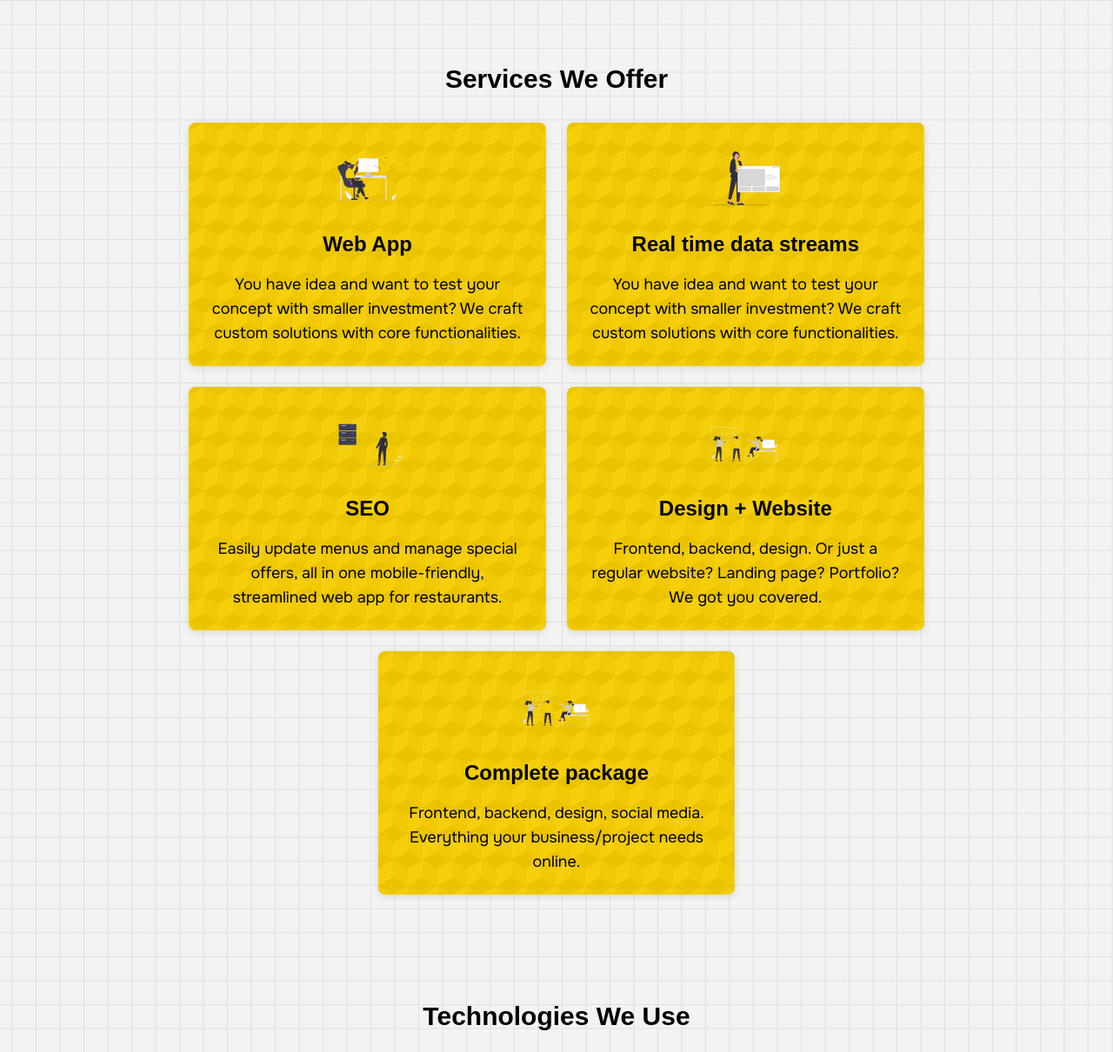
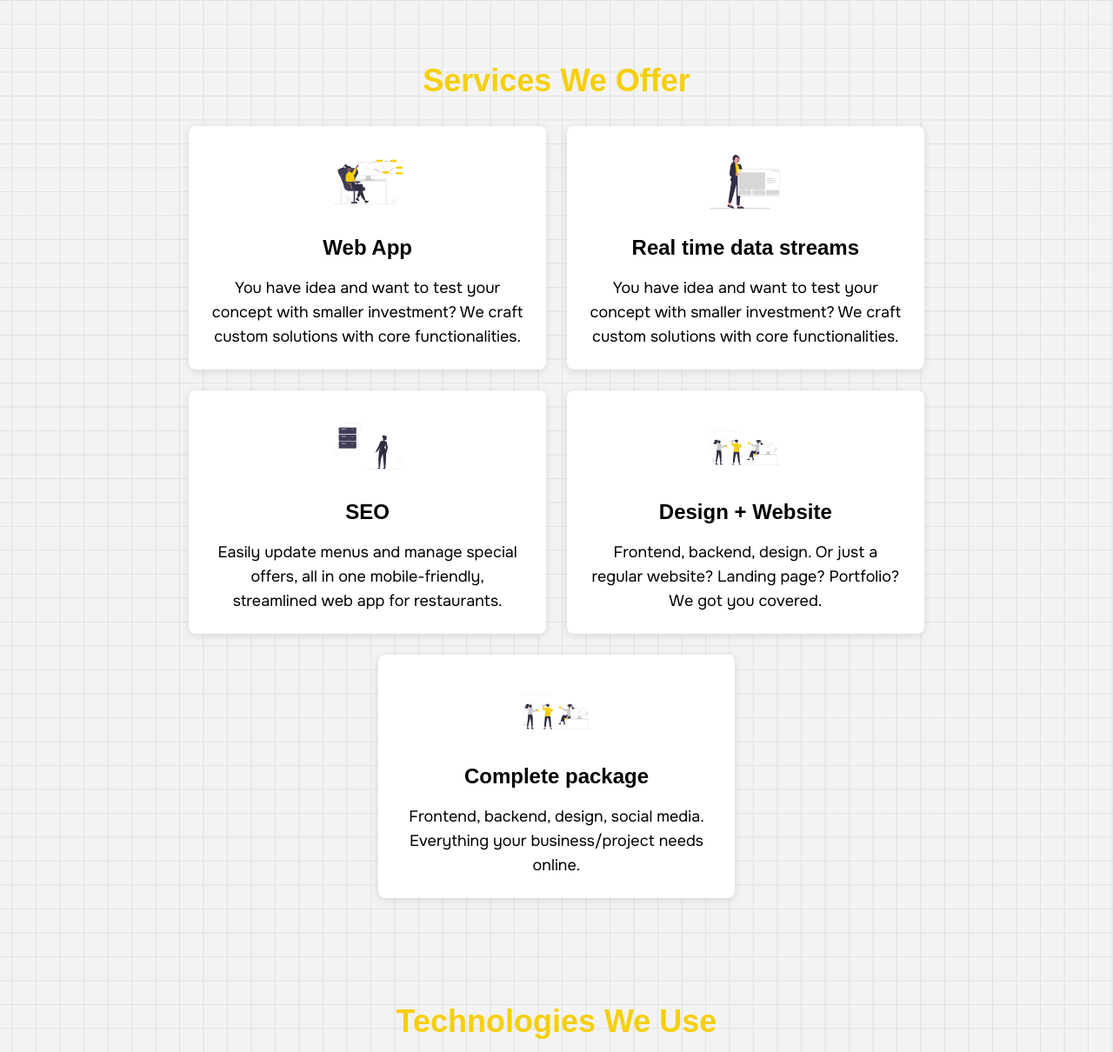
Before and after one commit to herothezero90/horizon_website, a website: page index.html in a window 1280 px wide. Shown: the part 673-1883 px from the top of the page at 87% size. Drawn offline with nearby package versions, Linux system fonts and the light colour scheme; a web font is replaced by a local one.

Commit message:
izmjene boja kartica

```diff
--- a/homepage.html
+++ b/homepage.html
@@ -31,7 +31,7 @@
   <section class="w-full p-6 mb-10">
     <div class="w-full max-w-7xl mt-12 mx-auto flex flex-col items-center
              animate-fade animate-duration-[2000ms] animate-ease-in">
-      <h2 class="text-3xl font-bold mb-8">Services We Offer</h2>
+      <h2 class="text-4xl font-bold mb-8 text-[#F5CF0A]">Services We Offer</h2>
 
       <div class="flex flex-wrap justify-center gap-6 w-full">
 
@@ -99,7 +99,7 @@
   <!-- technologies -->
   <section class="w-full max-w-7xl mx-auto flex flex-wrap justify-center gap-6">
     <div class="w-full max-w-5xl mt-12 flex flex-col items-center">
-      <h2 class="text-3xl font-bold mb-8 text-center">Technologies We Use</h2>
+      <h2 class="text-4xl font-bold mb-8 text-center text-[#F5CF0A]">Technologies We Use</h2>
       <div class="grid grid-cols-2 md:grid-cols-4 lg:grid-cols-5 gap-6 justify-center place-items-center">
         <div class="card w-36 bg-base-100 border border-base-200 shadow-md flex flex-col items-center py-4">
           <i class="fab fa-html5 text-3xl mb-2 mt-2" aria-hidden="true"></i>
--- a/input.css
+++ b/input.css
@@ -128,12 +128,8 @@
   .service-card {
     position: relative;
     overflow: hidden;
-    background-color: #F5CF0A !important;
+    background-color: #ffffff !important;
     opacity: 1;
-    background-color: #F5CF0A;
-    background-image: linear-gradient(30deg, #ebc400 12%, transparent 12.5%, transparent 87%, #ebc400 87.5%, #ebc400), linear-gradient(150deg, #ebc400 12%, transparent 12.5%, transparent 87%, #ebc400 87.5%, #ebc400), linear-gradient(30deg, #ebc400 12%, transparent 12.5%, transparent 87%, #ebc400 87.5%, #ebc400), linear-gradient(150deg, #ebc400 12%, transparent 12.5%, transparent 87%, #ebc400 87.5%, #ebc400), linear-gradient(60deg, #ebc40077 25%, transparent 25.5%, transparent 75%, #ebc40077 75%, #ebc40077), linear-gradient(60deg, #ebc40077 25%, transparent 25.5%, transparent 75%, #ebc40077 75%, #ebc40077);
-    background-size: 34px 60px;
-    background-position: 0 0, 0 0, 17px 30px, 17px 30px, 0 0, 17px 30px;
   }
 
   .tech-card {
```
Also changed, not shown: projects.html (+1 -5 lines), dist/output.css, 1 other file.
